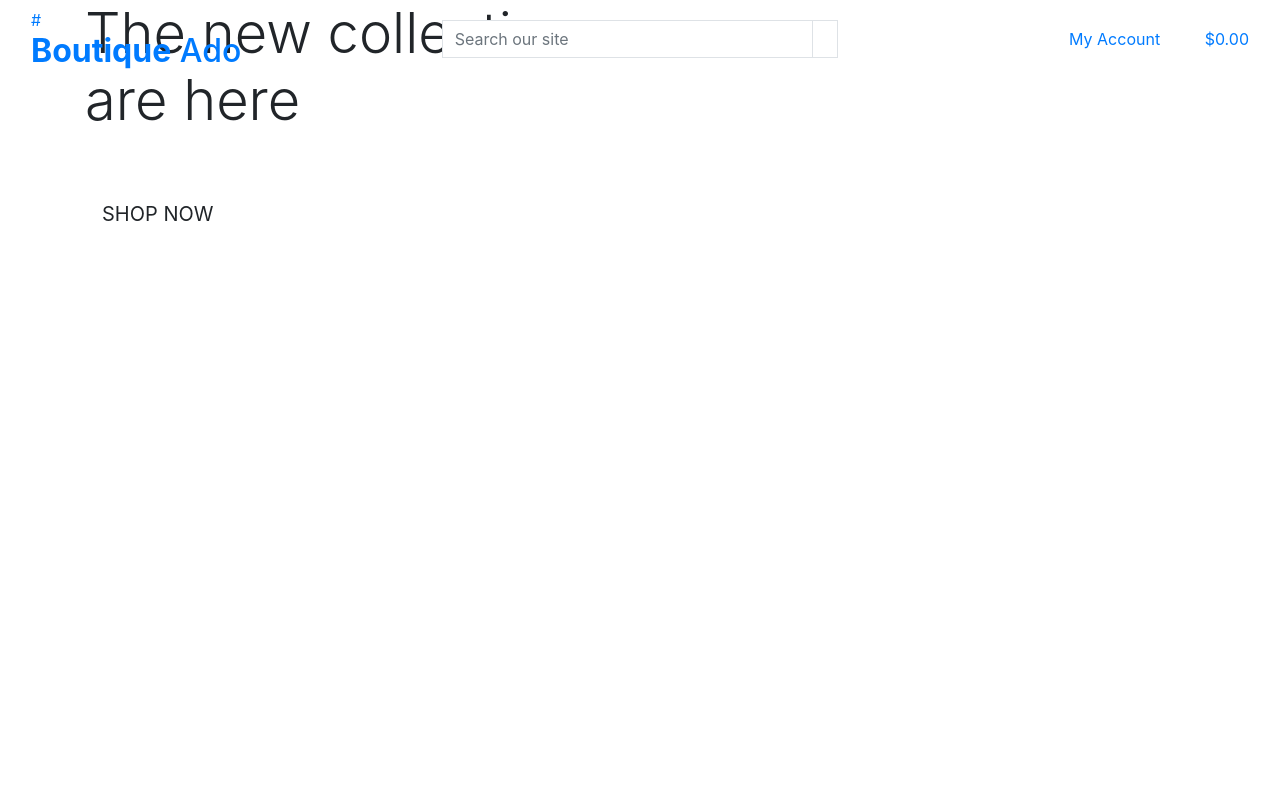
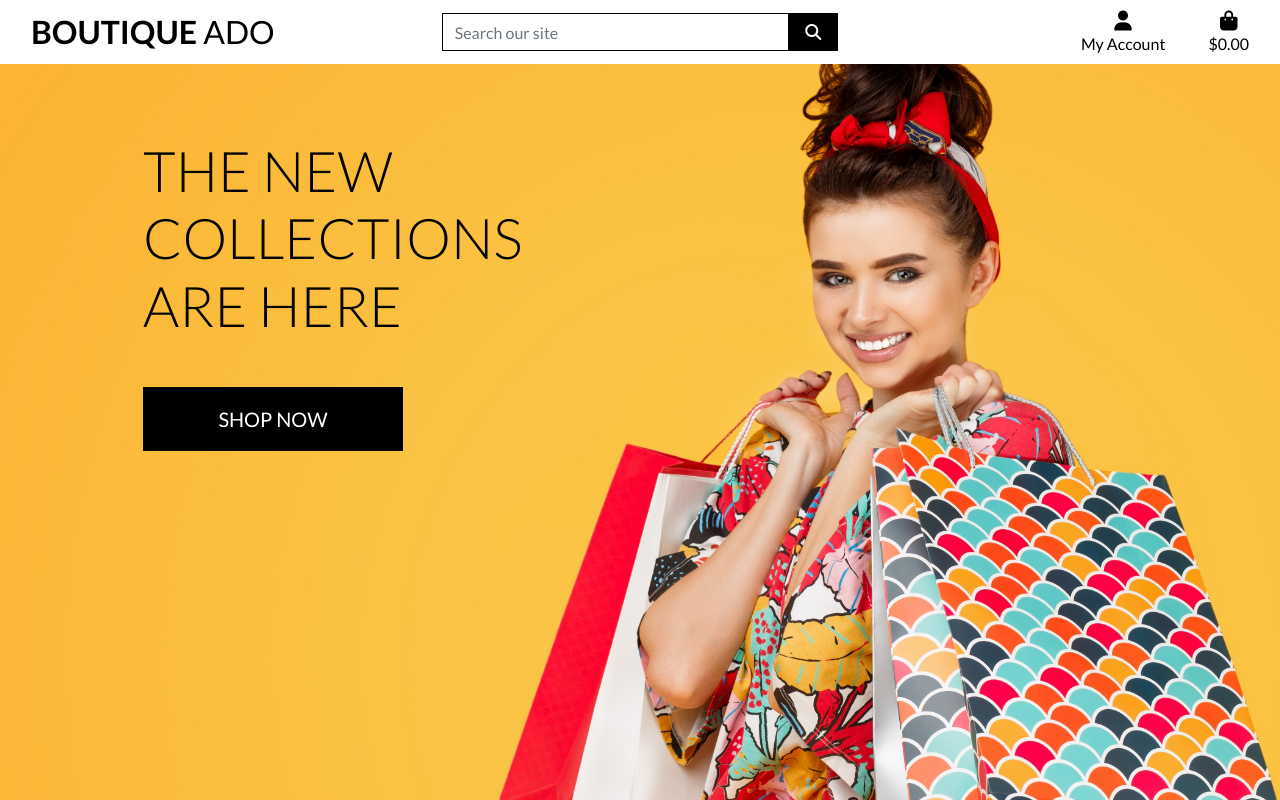
Before and after one commit to StephenIles/Django-shop-project, a Django app: page / in a window 1280 px wide. Run offline with Django 3.2, Linux system fonts and the light colour scheme; some libraries are stand-ins or nearby versions.

Commit message:
Completed homepage header and CSS

```diff
--- a/boutique_ado/settings.py
+++ b/boutique_ado/settings.py
@@ -148,6 +148,10 @@ USE_TZ = True
 # https://docs.djangoproject.com/en/3.2/howto/static-files/
 
 STATIC_URL = '/static/'
+STATICFILES_DIRS = (os.path.join(BASE_DIR, 'static'),)
+
+MEDIA_URL = '/media/'
+MEDIA_ROOT = os.path.join(BASE_DIR, 'media')
 
 # Default primary key field type
 # https://docs.djangoproject.com/en/3.2/ref/settings/#default-auto-field
--- a/boutique_ado/urls.py
+++ b/boutique_ado/urls.py
@@ -15,9 +15,11 @@ Including another URLconf
 """
 from django.contrib import admin
 from django.urls import path, include
+from django.conf import settings
+from django.conf.urls.static import static
 
 urlpatterns = [
     path('admin/', admin.site.urls),
     path('accounts/', include('allauth.urls')),
     path('', include('home.urls')),
-]
+] + static(settings.MEDIA_URL, document_root=settings.MEDIA_ROOT)
--- /dev/null
+++ b/static/css/base.css
@@ -0,0 +1,81 @@
+html {
+    height: 100%;
+}
+
+body {
+    background: url('/media/homepage_background_cropped.jpg') no-repeat center center fixed;
+    background-size: cover;
+    height: calc(100vh - 164px);
+    color: #555;
+    font-family: 'Lato', sans-serif;
+}
+
+/* from Bulma */
+.icon {
+    align-items: center;
+    display: inline-flex;
+    justify-content: center;
+    height: 1.5rem;
+    width: 1.5rem;
+}
+
+.logo-font {
+    text-transform: uppercase;
+}
+
+.main-logo-link {
+    width: fit-content;
+}
+
+.shop-now-button {
+    background: black;
+    color: white;
+    min-width: 260px;
+}
+
+.btn-black {
+    background: black;
+    color: white;
+}
+
+.shop-now-button:hover,
+.shop-now-button:active,
+.shop-now-button:focus,
+.btn-black:hover,
+.btn-black:active,
+.btn-black:focus {
+    background: #222;
+    color: white;
+}
+
+.text-black {
+    color: #000 !important;
+}
+
+.border-black {
+    border: 1px solid black !important;
+}
+
+/* ---------------------------------- Media Quries */
+
+/* Slightly larger container on xl screens */
+@media (min-width: 1200px) {
+    .container {
+        max-width: 80%;
+    }
+}
+
+/* fixed top navbar only on medium and up */
+@media (min-width: 992px) {
+    .fixed-top-desktop-only {
+        position: fixed;
+        top: 0;
+        right: 0;
+        left: 0;
+        z-index: 1030;
+    }
+
+    .head-container {
+        padding-top: 164px;
+    }
+}
--- a/templates/base.html
+++ b/templates/base.html
@@ -16,28 +16,20 @@
     {% endblock %}
 
     {% block core_css %}
-        <link
-        rel="stylesheet"
-        href="https://cdn.jsdelivr.net/npm/bootstrap@4.6.2/dist/css/bootstrap.min.css"
-        integrity="sha384-xOolHFLEh07PJGoPkLv1IbcEPTNtaed2xpHsD9ESMhqIYd0nLMwNLD69Npy4HI+N"
-        crossorigin="anonymous"
-        />
+        <link rel="stylesheet" href="https://cdn.jsdelivr.net/npm/bootstrap@4.6.2/dist/css/bootstrap.min.css" integrity="sha384-xOolHFLEh07PJGoPkLv1IbcEPTNtaed2xpHsD9ESMhqIYd0nLMwNLD69Npy4HI+N" crossorigin="anonymous" />
+        <link rel="preconnect" href="https://fonts.googleapis.com">
+        <link rel="preconnect" href="https://fonts.gstatic.com" crossorigin>
+        <link href="https://fonts.googleapis.com/css2?family=Lato:ital,wght@0,100;0,300;0,400;0,700;0,900;1,100;1,300;1,400;1,700;1,900&display=swap" rel="stylesheet">
+        <link rel="stylesheet" href="{% static 'css/base.css' %}">
     {% endblock %}
 
     {% block extra_css %}
     {% endblock %}
 
     {% block core_js %}
-        <script
-        src="https://cdn.jsdelivr.net/npm/jquery@3.5.1/dist/jquery.slim.min.js"
-        integrity="sha384-DfXdz2htPH0lsSSs5nCTpuj/zy4C+OGpamoFVy38MVBnE+IbbVYUew+OrCXaRkfj"
-        crossorigin="anonymous"
-        ></script>
-        <script
-        src="https://cdn.jsdelivr.net/npm/bootstrap@4.6.2/dist/js/bootstrap.bundle.min.js"
-        integrity="sha384-Fy6S3B9q64WdZWQUiU+q4/2Lc9npb8tCaSX9FK7E8HnRr0Jz8D6OP9dO5Vg3Q9ct"
-        crossorigin="anonymous"
-        ></script>
+        <script src="https://cdn.jsdelivr.net/npm/jquery@3.5.1/dist/jquery.slim.min.js" integrity="sha384-DfXdz2htPH0lsSSs5nCTpuj/zy4C+OGpamoFVy38MVBnE+IbbVYUew+OrCXaRkfj" crossorigin="anonymous"></script>
+        <script src="https://cdn.jsdelivr.net/npm/bootstrap@4.6.2/dist/js/bootstrap.bundle.min.js" integrity="sha384-Fy6S3B9q64WdZWQUiU+q4/2Lc9npb8tCaSX9FK7E8HnRr0Jz8D6OP9dO5Vg3Q9ct" crossorigin="anonymous"></script>
+        <script src="https://kit.fontawesome.com/6414297e71.js" crossorigin="anonymous"></script>
     {% endblock %}
 
     {% block extra_js %}
@@ -47,9 +39,9 @@
   </head>
   <body>
     <header class="container-fluid fixed-top">
-        <div class="row">
+        <div id="topnav" class="row bg-white pt0lg02 d-none d-lg-flex">
             <div class="col-12 col-lg-4 my-auto py-1 py-lg-0 text-center text-lg-left">
-                <a href="{% url 'home' %}" class="nav-link main-logo-link">#
+                <a href="{% url 'home' %}" class="nav-link main-logo-link">
                     <h2 class="logo-font text-black my-0"><strong>Boutique</strong> Ado</h2>
                 </a>
             </div>
@@ -91,8 +83,8 @@
                     </li>
                     <li class="list-inline-item">
                         <a class="{% if grand_total %}text-info font-weight-bold{% else %}text-black{% endif %} nav-link" href="">
-                            <div class="test-center">
-                                <div><i class="fas fa-shopping-bag- fa-lg"></i></div>
+                            <div class="text-center">
+                                <div><i class="fas fa-shopping-bag fa-lg"></i></div>
                                 <p class="my-0">
                                     {% if grand_total %}
                                         ${{ grand_total|floatformat:2 }}
```
Also changed, not shown: media/homepage_background_cropped.jpg (added).
